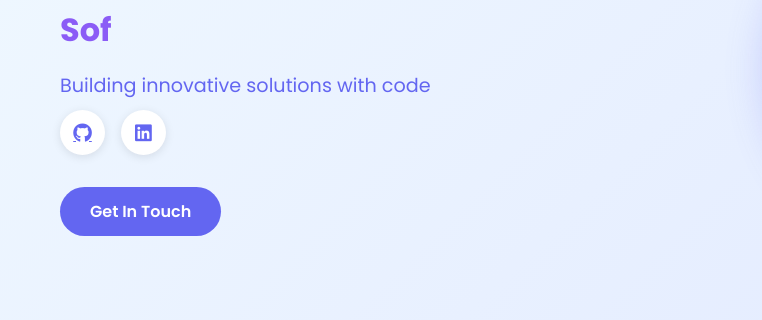
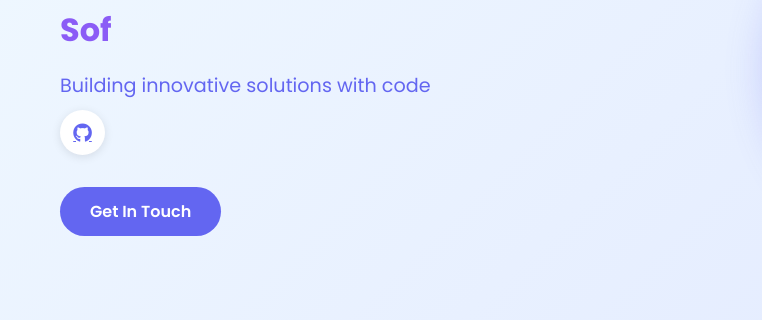
Before and after one commit to ImamBiladi27/profile-imam-biladi, a website: page index.html in a window 1280 px wide. Shown: the part 262-582 px from the top of the page, 0-762 px from the left. Drawn offline with nearby package versions, Linux system fonts and the light colour scheme; grey boxes are pictures that could not be loaded.

Commit message:
chore: comment out LinkedIn profile link in social icons section

```diff
--- a/index.html
+++ b/index.html
@@ -42,8 +42,8 @@
                     <p>Building innovative solutions with code</p>
                     <div class="social-icons">
                         <a href="https://github.com/ImamBiladi27" target="_blank"><i class="fab fa-github"></i></a>
-                        <a href="https://www.linkedin.com/in/imam-biladi-60716222a/" target="_blank"><i
-                                class="fab fa-linkedin"></i></a>
+                        <!-- <a href="https://www.linkedin.com/in/imam-biladi-60716222a/" target="_blank"><i
+                                class="fab fa-linkedin"></i></a> -->
                     </div>
                     <a href="#contact" class="btn btn-primary">Get In Touch</a>
                 </div>
```
